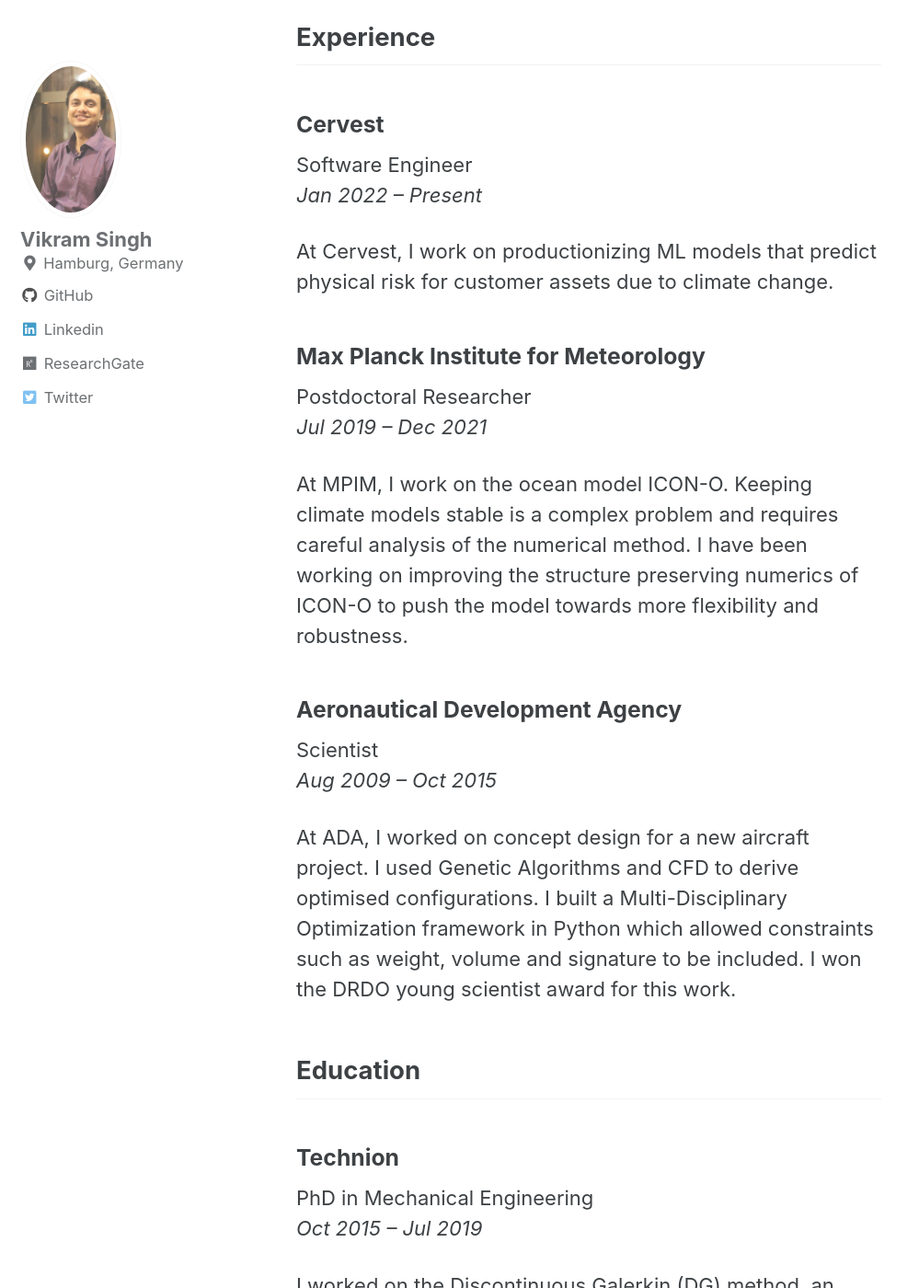
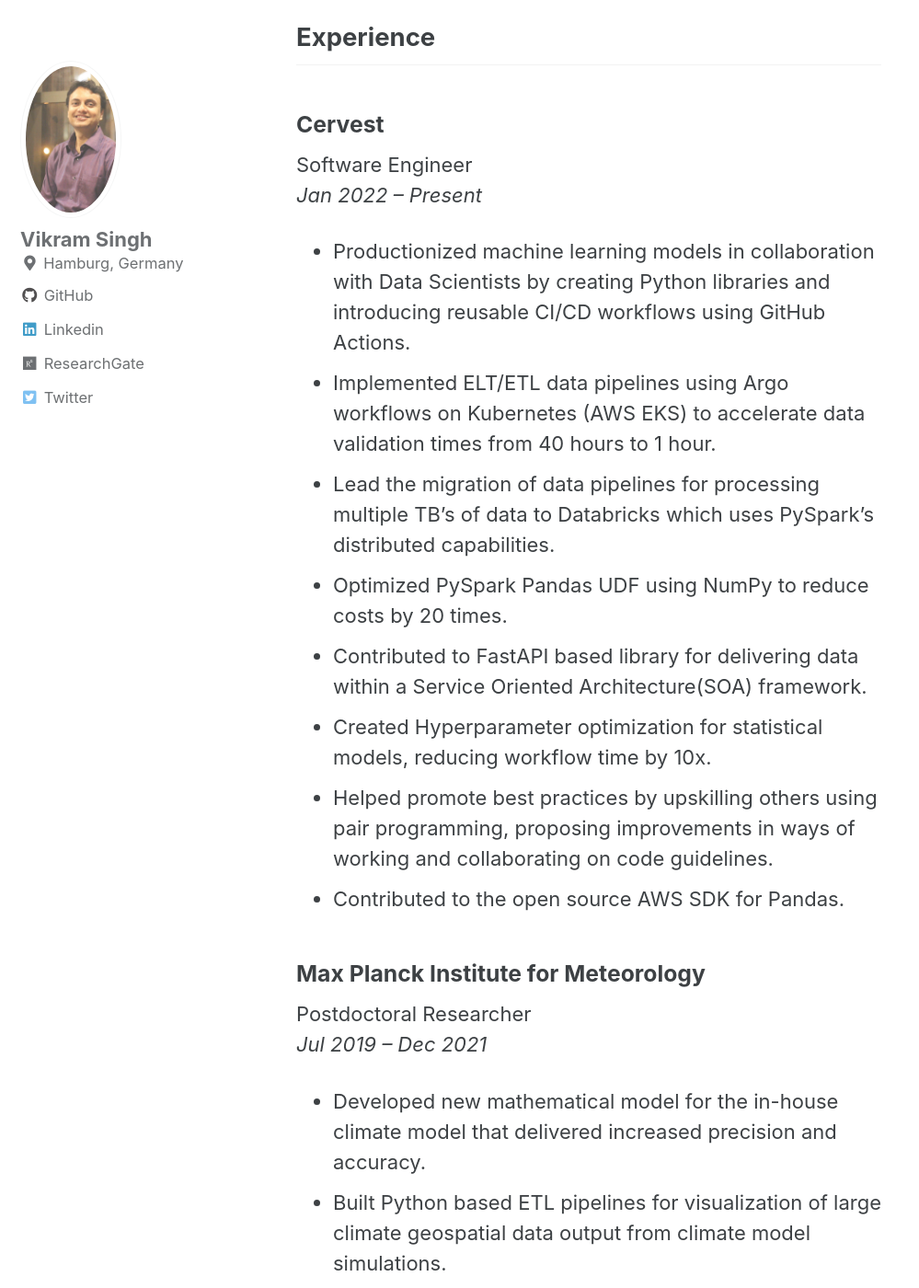
Before and after one commit to vikramsg/vikramsg.github.io, a Jekyll site: the page built from _pages/cv.md, in a window 1280 px wide and 1400 px high, scrolled down 194 px. Shown: the whole window at 92% size, without its empty margins (0-999 px from the left). Built offline with Jekyll 4.4.1, drawn with Linux system fonts in a browser that asks for light colours; cached includes are drawn as plain includes; our own code applies the rules of GitHub Pages for plain Markdown files; some of the changed text lies outside the part shown.

Commit message:
Update CV

```diff
--- a/_pages/cv.md
+++ b/_pages/cv.md
@@ -11,20 +11,33 @@ author_profile: true
 Software Engineer<br/>
 *Jan 2022 – Present*
 
-At Cervest, I work on productionizing ML models that predict physical risk for customer assets due to climate change.
+* Productionized machine learning models in collaboration with Data Scientists by creating Python libraries and introducing reusable CI/CD workflows using GitHub Actions.
+* Implemented ELT/ETL data pipelines using Argo workflows on Kubernetes (AWS EKS) to accelerate data validation times from 40 hours to 1 hour.
+* Lead the migration of data pipelines for processing multiple TB's of data to Databricks which uses PySpark's distributed capabilities.
+* Optimized PySpark Pandas UDF using NumPy to reduce costs by 20 times.
+* Contributed to FastAPI based library for delivering data within a Service Oriented Architecture(SOA) framework.
+* Created Hyperparameter optimization for statistical models, reducing workflow time by 10x.
+* Helped promote best practices by upskilling others using pair programming, proposing improvements in ways of working and collaborating on code guidelines.
+* Contributed to the open source AWS SDK for Pandas.
+
 
 
 ### Max Planck Institute for Meteorology
 Postdoctoral Researcher<br/>
 *Jul 2019 – Dec 2021*
 
-At MPIM, I work on the ocean model ICON-O. Keeping climate models stable is a complex problem and requires careful analysis of the numerical method. I have been working on improving the structure preserving numerics of ICON-O to push the model towards more flexibility and robustness.
+* Developed new mathematical model for the in-house climate model that delivered increased precision and accuracy.
+* Built Python based ETL pipelines for visualization of large climate geospatial data output from climate model simulations.
+* Co-ordinated projects with multiple researchers in multiple countries resulting in new publications.
+
+
 
 ### Aeronautical Development Agency
 Scientist<br/>
 *Aug 2009 – Oct 2015*
 
-At ADA, I worked on concept design for a new aircraft project. I used Genetic Algorithms and CFD to derive optimised configurations. I built a Multi-Disciplinary Optimization framework in Python which allowed constraints such as weight, volume and signature to be included. I won the DRDO young scientist award for this work.
+* Developed a Python-based Hyperparameter Tuning framework for aerodynamic design, resulting in new configuration design delivery time reducing from 5 days to 10 hours.
+* Utilized Genetic Algorithms for optimized configuration derivation and achieved significant results that earned me the DRDO Young Scientist Award.
 
 
 ## Education
```
